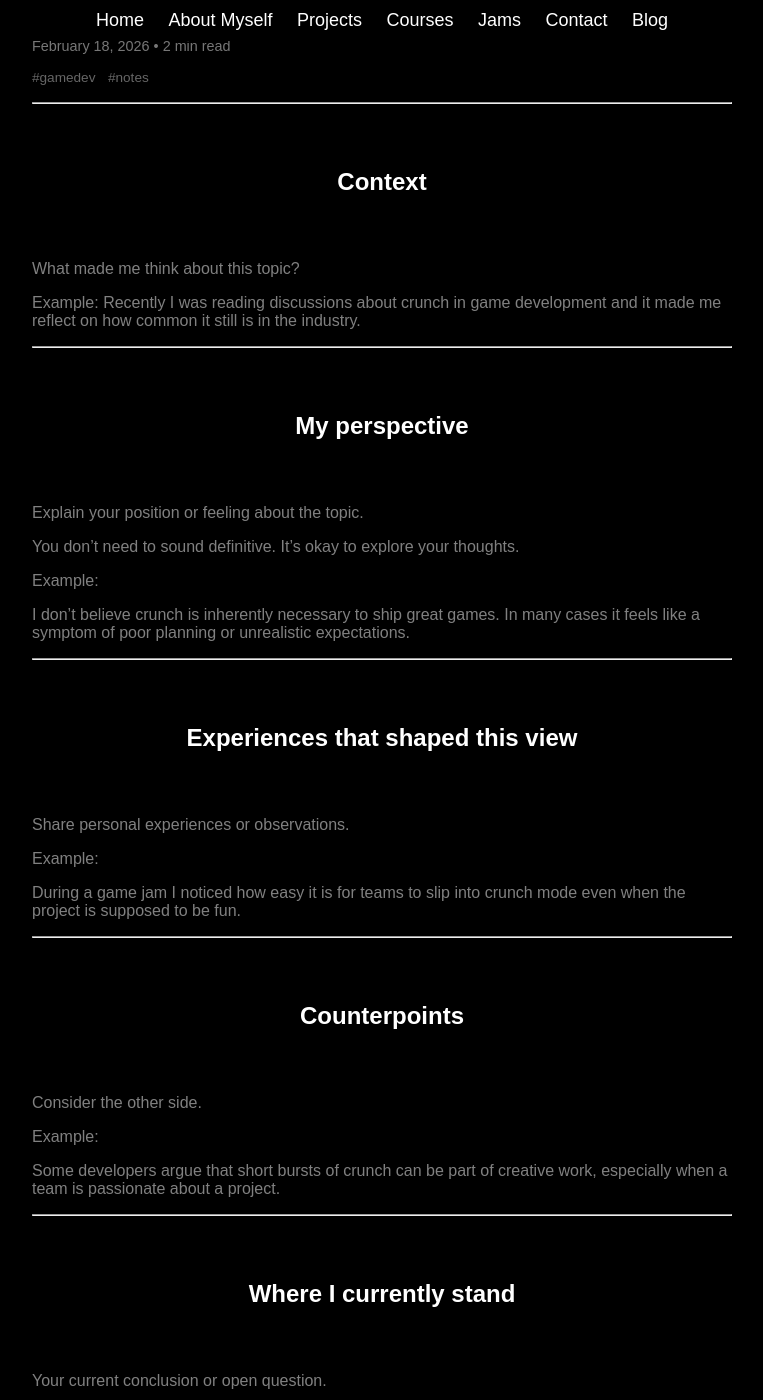
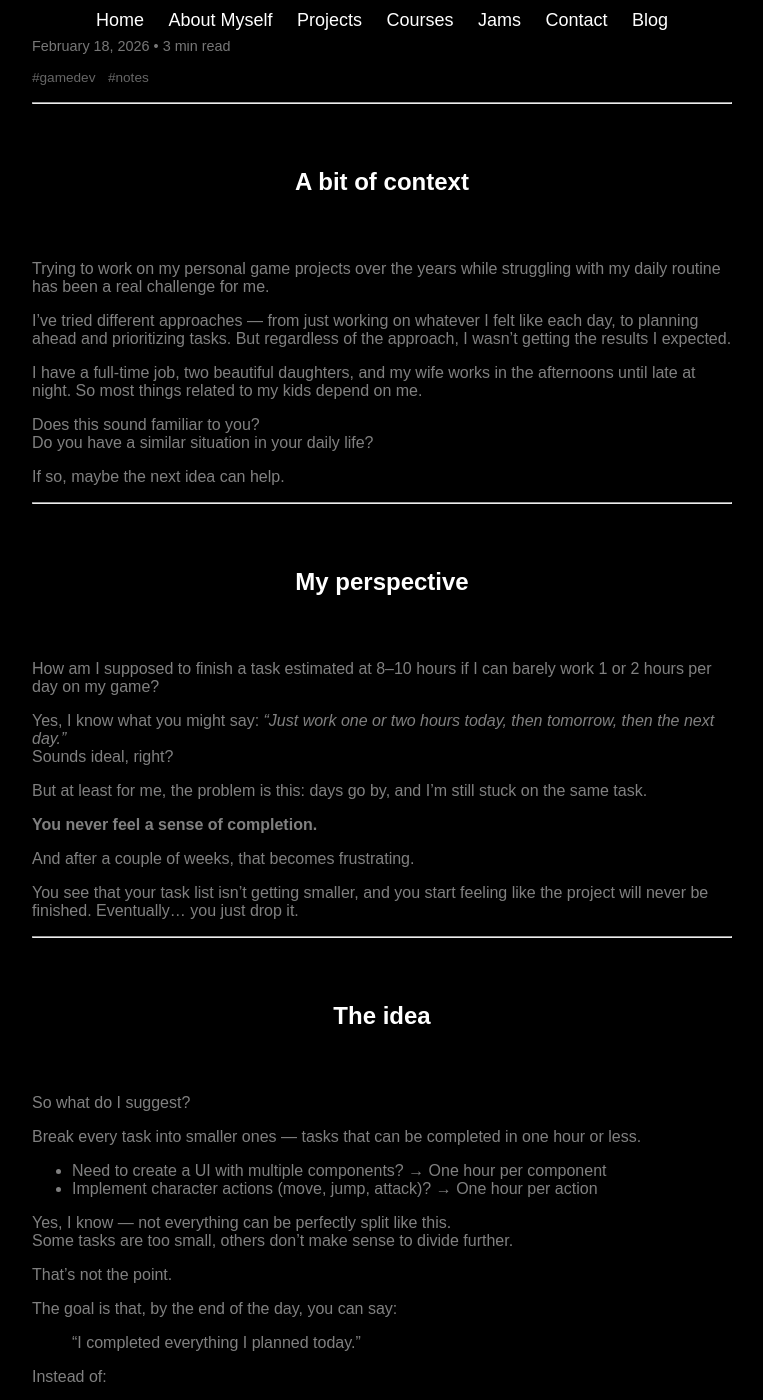
Before and after one commit to AtlasArg/AtlasArg.github.io, a Jekyll site: the page built from _posts/2026-02-18-One hour tasks.md, in a window 1280 px wide and 1400 px high, scrolled down 238 px. Shown: the whole window, without its empty margins (258-1021 px from the left). Built offline with Jekyll 4.4.1, drawn with Linux system fonts in a browser that asks for light colours; some of the changed text lies outside the part shown.

```diff
--- a/_layouts/custom_layout.html
+++ b/_layouts/custom_layout.html
@@ -13,13 +13,13 @@
 <!-- Navigation Bar -->
 <nav id="navbar">
   <ul>
-    <li><a href="#home">Home</a></li>
-    <li><a href="#about">About Myself</a></li>
-    <li><a href="#projects">Projects</a></li>
-	<li><a href="#courses">Courses</a></li>
-	<li><a href="#jams">Jams</a></li>
-    <li><a href="#contact">Contact</a></li>
-	<li><a href="/blog/">Blog</a></li>
+	<li><a href="{{ '/' | relative_url }}#home">Home</a></li>
+	<li><a href="{{ '/' | relative_url }}#about">About Myself</a></li>
+	<li><a href="{{ '/' | relative_url }}#projects">Projects</a></li>
+	<li><a href="{{ '/' | relative_url }}#courses">Courses</a></li>
+	<li><a href="{{ '/' | relative_url }}#jams">Jams</a></li>
+	<li><a href="{{ '/' | relative_url }}#contact">Contact</a></li>
+	<li><a href="{{ '/blog/' | relative_url }}">Blog</a></li>
   </ul>
 </nav>
 
--- a/_posts/2026-02-18-One hour tasks.md
+++ b/_posts/2026-02-18-One hour tasks.md
@@ -1,70 +1,102 @@
 ---
 layout: post
-title: "One hour tasks - atomic tasks to improve efficiency in small periods"
+title: "One-hour tasks — atomic tasks to improve efficiency in small time slots"
 date: 2026-02-18
 categories: notes
 tags: [gamedev, notes]
 ---
 
-## Context
+## A bit of context
 
-What made me think about this topic?
+Trying to work on my personal game projects over the years while struggling with my daily routine has been a real challenge for me.
 
-Example:
-Recently I was reading discussions about crunch in game development and it made me reflect on how common it still is in the industry.
+I’ve tried different approaches — from just working on whatever I felt like each day, to planning ahead and prioritizing tasks. But regardless of the approach, I wasn’t getting the results I expected.
+
+I have a full-time job, two beautiful daughters, and my wife works in the afternoons until late at night. So most things related to my kids depend on me.
+
+Does this sound familiar to you?
+Do you have a similar situation in your daily life?
+
+If so, maybe the next idea can help.
 
 ---
 
 ## My perspective
 
-Explain your position or feeling about the topic.
+How am I supposed to finish a task estimated at 8–10 hours if I can barely work 1 or 2 hours per day on my game?
 
-You don't need to sound definitive. It's okay to explore your thoughts.
+Yes, I know what you might say: *"Just work one or two hours today, then tomorrow, then the next day."*
+Sounds ideal, right?
 
-Example:
+But at least for me, the problem is this: days go by, and I’m still stuck on the same task.
 
-I don't believe crunch is inherently necessary to ship great games. In many cases it feels like a symptom of poor planning or unrealistic expectations.
+**You never feel a sense of completion.**
+
+And after a couple of weeks, that becomes frustrating.
+
+You see that your task list isn’t getting smaller, and you start feeling like the project will never be finished. Eventually… you just drop it.
 
 ---
 
-## Experiences that shaped this view
+## The idea
 
-Share personal experiences or observations.
+So what do I suggest?
 
-Example:
+Break every task into smaller ones — tasks that can be completed in one hour or less.
 
-During a game jam I noticed how easy it is for teams to slip into crunch mode even when the project is supposed to be fun.
+- Need to create a UI with multiple components? → One hour per component
+- Implement character actions (move, jump, attack)? → One hour per action
+
+Yes, I know — not everything can be perfectly split like this.
+Some tasks are too small, others don’t make sense to divide further.
+
+That’s not the point.
+
+The goal is that, by the end of the day, you can say:
+
+> "I completed everything I planned today."
+
+Instead of:
+
+> "I still have a lot left to do."
+
+It’s basically about **hijacking your brain** to stay motivated.
+
+---
+
+## Experience
+
+For me, this has been a game changer over the last few months.
+
+Instead of focusing on what’s missing, I now focus on what’s already done.
+That shift in perspective made a huge difference.
+
+Again, this is just what works for me — especially in situations where time is limited.
 
 ---
 
 ## Counterpoints
 
-Consider the other side.
+A fair counterpoint could be:
 
-Example:
+*"This sounds good, but isn’t it too much planning for small tasks?"*
 
-Some developers argue that short bursts of crunch can be part of creative work, especially when a team is passionate about a project.
+And yes — that can be true.
+
+But the planning doesn’t need to be complex.
+You can just write a simple note on paper or in a text file:
+
+> "Today I will fix this one thing."
+
+That’s enough.
+
+Keep those notes. Over time, you’ll start seeing how much you’ve accomplished.
 
 ---
 
-## Where I currently stand
+## Final thoughts
 
-Your current conclusion or open question.
+As I said, this approach has helped me a lot.
 
-Example:
-
-For now I think sustainable development practices are essential if we want to build a healthier industry.
-
-But I'm still curious how small indie teams handle this balance.
-
----
-
-## Open question
-
-Optional but powerful.
-
-Invite reflection.
-
-Example:
-
-How do other developers deal with deadlines without falling into crunch?
+Maybe it’s just how I work, or what I personally need to stay motivated.
+But if you’re struggling to make progress with limited time, this might help you too.
```
Also changed, not shown: _layouts/blog.html (added, +7 -0 lines), _posts/2026-03-07-crunch-in-game-development.md (deleted, +0 -70 lines), blog.markdown (+26 -16 lines).
